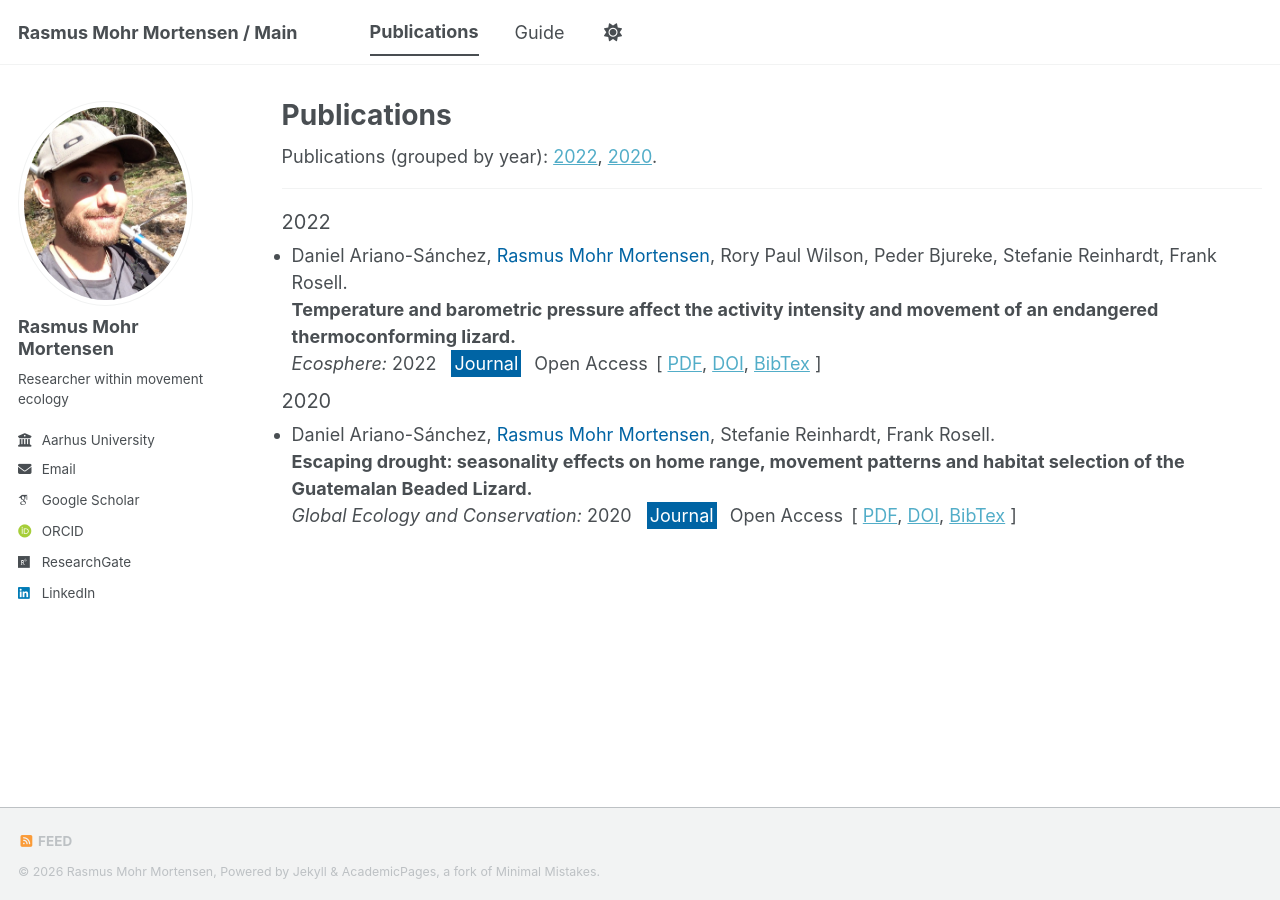
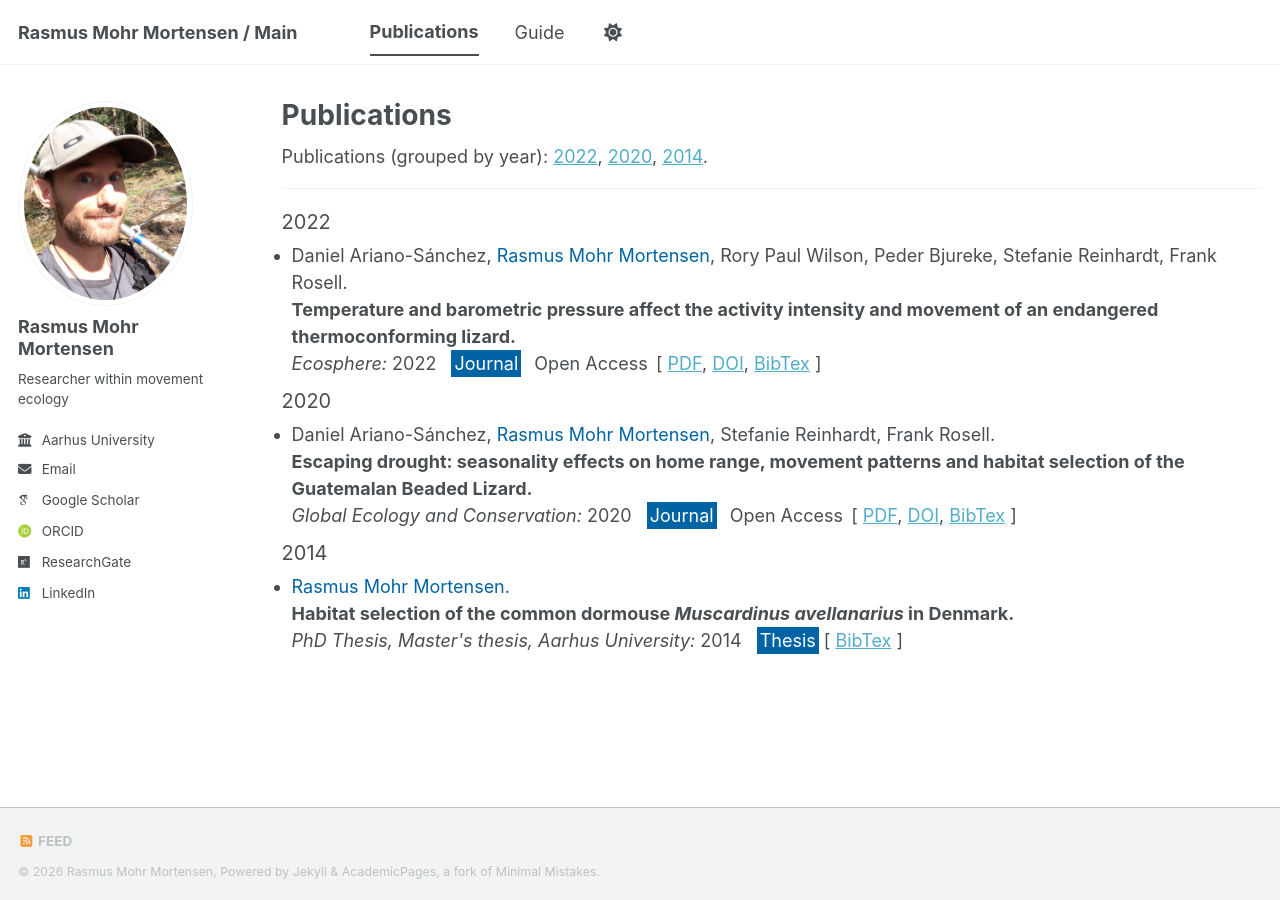
Before and after one commit to rasmusmohrmortensen/rasmusmohrmortensen.github.io, a Jekyll site: the page built from _pages/publications2.html, in a window 1280 px wide. Built offline with Jekyll 4.4.1, drawn with Linux system fonts in a browser that asks for light colours; some web fonts are replaced; a script bundle is joined from its source files by our own code; library files that are not in the unit come from our copies.

Commit message:
Update papers.yml

```diff
--- a/_data/bibere/papers.yml
+++ b/_data/bibere/papers.yml
@@ -1,3 +1,19 @@
+MSc:
+  type: "Thesis"
+  title: "Habitat selection of the common dormouse <i>Muscardinus avellanarius</i> in Denmark"
+  venue: "Master's thesis, Aarhus University"
+  year: 2014
+  authors:
+    - "Rasmus Mohr Mortensen"
+  links:
+#    - name: "PDF"
+#      link: "/files/paper.pdf"
+#    - name: "DOI"
+#      link: "https://doi.org/10.1016/j.gecco.2020.e01178"
+  note: ""
+  emphasis: ""
+  extraTags: ""
+
 paper1:
   type: "Journal"
   title: "Escaping drought: seasonality effects on home range, movement patterns and habitat selection of the Guatemalan Beaded Lizard"
```
